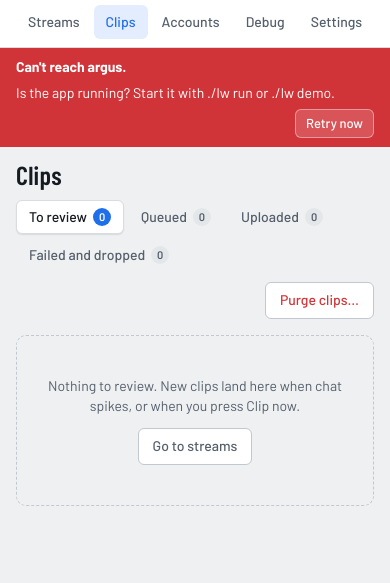
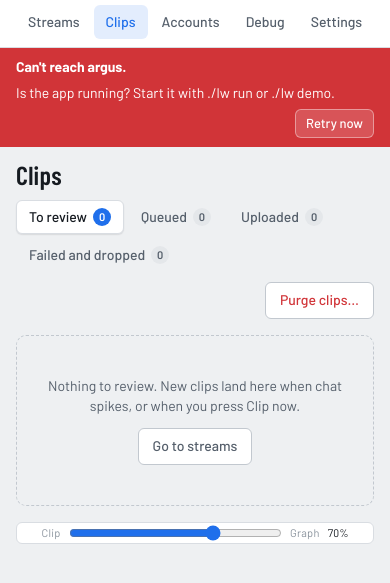
Before and after one commit to MaxWang9528/ARGUS, a plain HTML site: page web/index.html in a window 390 px wide. Both pictures are taken after a click on the button "Clips". Shown: the part 69-652 px from the top of the page. Drawn offline with Linux system fonts and the light colour scheme; no server answers.

Commit message:
Clips tab: global clip-size slider in a side rail
One value for the whole page (remembered in the browser): the player's height in vh,
25-90%. The replay graph takes the rest of the width and grows taller as the player
shrinks. Horizontal under the tabs on narrow screens.

Co-Authored-By: Claude Opus 5.5 <noreply@anthropic.com>

```diff
--- a/web/app.js
+++ b/web/app.js
@@ -948,6 +948,7 @@ document.addEventListener('alpine:init', () => {
       { id: 'failed', label: 'Failed, dropped and rejected' },
     ],
     confirmDeleteClip: null,
+    clipSize: (() => { try { const v = +localStorage.getItem('argus.clipSize'); return v >= 25 && v <= 90 ? v : 70; } catch { return 70; } })(),
     tabStatuses: {
       review: ['pending_review'],
       queued: ['queued', 'uploading'],
@@ -1263,6 +1264,10 @@ document.addEventListener('alpine:init', () => {
 
     /* ---- config ------------------------------------------------------------ */
     get autoUpload() { return !!this.config?.general.auto_upload; },
+    setClipSize(v) {
+      this.clipSize = Math.min(90, Math.max(25, Math.round(v)));
+      try { localStorage.setItem('argus.clipSize', String(this.clipSize)); } catch { /* private window: not remembered */ }
+    },
     get autoClip() { return !!this.config && this.config.general.auto_clip !== false; },
 
     async patchConfig(patch, okText) {
--- a/web/index.html
+++ b/web/index.html
@@ -321,6 +321,15 @@
     </div>
   </template>
 
+  <div class="clips-layout" :style="'--clip-size: ' + clipSize">
+  <aside class="size-rail" aria-label="Clip size">
+    <span class="rail-label">Clip</span>
+    <input type="range" min="25" max="90" step="1" data-testid="clip-size"
+           aria-label="Clip size: how much of the screen the video takes compared with the chat graph"
+           :value="clipSize" @input="setClipSize(+$event.target.value)">
+    <span class="rail-label">Graph</span>
+    <span class="rail-value" x-text="clipSize + '%'"></span>
+  </aside>
   <div class="clip-list">
     <template x-for="c in tabClips()" :key="c.id">
       <article class="card clip" data-testid="clip-item" :data-status="c.status" :data-id="c.id">
@@ -418,6 +427,7 @@
         </div>
       </article>
     </template>
+  </div>
   </div>
 </section>
 
--- a/web/styles.css
+++ b/web/styles.css
@@ -397,10 +397,21 @@ input[type="range"] { width: 100%; accent-color: var(--accent); margin: 0; }
 .steps li.now { background: var(--accent-soft); color: var(--accent); font-weight: 600; animation: pulse 1.4s ease-in-out infinite; }
 @keyframes pulse { 50% { opacity: 0.55; } }
 
-.clip-list { display: flex; flex-direction: column; gap: 16px; }
+.clip-list { display: flex; flex-direction: column; gap: 16px; min-width: 0; }
+/* Clips tab: a slim rail with the clip-size slider beside the list. --clip-size (25-90)
+   is the player's height in vh; the replay graph gets the rest of the width and grows
+   taller as the player shrinks. One value for the whole page. */
+.clips-layout { --clip-size: 70; display: grid; grid-template-columns: 44px minmax(0, 1fr); gap: 14px; align-items: start; }
+.size-rail {
+  position: sticky; top: 76px; display: flex; flex-direction: column; align-items: center; gap: 8px;
+  padding: 10px 0; background: var(--panel); border: 1px solid var(--line); border-radius: var(--radius-sm);
+}
+.size-rail input[type=range] { writing-mode: vertical-lr; direction: rtl; height: 260px; width: 20px; margin: 0; accent-color: var(--accent); cursor: ns-resize; }
+.rail-label { font-size: 11px; color: var(--ink-3); letter-spacing: .02em; }
+.rail-value { font-size: 11px; font-variant-numeric: tabular-nums; color: var(--ink); }
 /* A clip card: the big 9:16 player on the left, everything else beside it. */
 .clip {
-  --player-h: min(70vh, 780px);
+  --player-h: min(calc(var(--clip-size, 70) * 1vh), calc(var(--clip-size, 70) * 11.2px));
   display: grid; grid-template-columns: auto minmax(0, 1fr); grid-template-rows: auto 1fr;
   grid-template-areas: "player head" "player main";
   gap: 12px 22px; padding: 14px; scroll-margin-top: 72px;
@@ -418,7 +429,7 @@ input[type="range"] { width: 100%; accent-color: var(--accent); margin: 0; }
 .clip-head { display: flex; align-items: baseline; gap: 10px; flex-wrap: wrap; }
 .clip-head .streamer-name { font-size: 24px; }
 .replay { display: flex; flex-direction: column; gap: 6px; }
-.chart-wrap.replay-chart { height: 240px; }
+.chart-wrap.replay-chart { height: clamp(160px, calc(240px + (70 - var(--clip-size, 70)) * 6px), 520px); }
 .replay-chart .chart { touch-action: pan-y; }
 .replay-chart .uplot .u-over { cursor: col-resize; }
 .replay-chart.blank .chart { visibility: hidden; }
@@ -584,7 +595,10 @@ legend { font-size: 12px; font-weight: 600; padding: 0 4px; }
   main { padding: 14px 16px 40px; }
   .streams.strip { grid-auto-columns: minmax(260px, 85vw); }
   .clip { grid-template-columns: minmax(0, 1fr); grid-template-rows: none; grid-template-areas: "head" "player" "main"; padding: 12px; gap: 12px; }
-  .clip-player { height: auto; width: min(100%, calc(70vh * 9 / 16)); justify-self: center; }
+  .clips-layout { grid-template-columns: minmax(0, 1fr); }
+  .size-rail { position: static; flex-direction: row; justify-content: center; padding: 0; }
+  .size-rail input[type=range] { writing-mode: horizontal-tb; direction: ltr; width: 60%; height: 20px; cursor: ew-resize; }
+  .clip-player { height: auto; width: min(100%, calc(var(--clip-size, 70) * 1vh * 9 / 16)); justify-self: center; }
   .chart-wrap.replay-chart { height: 180px; }
   .readout { grid-template-columns: repeat(2, 1fr); }
   .layout-body, .limits, .account-form, .account-limits { grid-template-columns: 1fr; }
```
